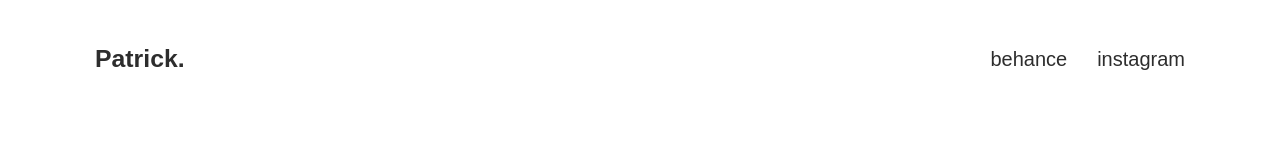
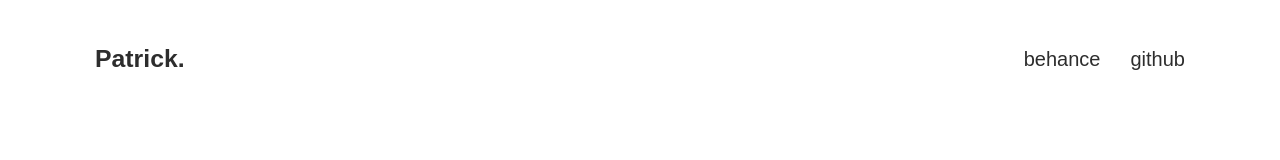
Before and after one commit to PatrickJGabriel/PG_Portfolio, a React (Create React App) app: page / in a window 1280 px wide. Shown: the top 160 px of the page. Built offline with nearby package versions, Linux system fonts and the light colour scheme.

Commit message:
miscellaneous bug fixes, added links

```diff
--- a/src/Components/Footer/Footer.jsx
+++ b/src/Components/Footer/Footer.jsx
@@ -8,18 +8,22 @@ class Footer extends Component {
     return (
       <div className="nav-main row">
         <div className="col-2 brand">
-          <a href="#">Patrick.</a>
+          <a href="https://patrickjgabriel.com/">Patrick.</a>
         </div>
         <div className="col-10 menu">
           <ul>
             <li>
-              <a href="#" id="about">
+              <a
+                href="https://www.behance.net/patricksorianodesign"
+                id="about"
+                target="blank"
+              >
                 behance
               </a>
             </li>
             <li>
-              <a href="#" id="">
-                instagram
+              <a href="https://github.com/PatrickJGabriel" id="" target="blank">
+                github
               </a>
             </li>
           </ul>
--- a/src/Components/Nav/Nav.jsx
+++ b/src/Components/Nav/Nav.jsx
@@ -9,20 +9,28 @@ class Nav extends Component {
     return (
       <div className="nav-main row">
         <div className="col-2 brand">
-          <a href="#" id="home" onClick={this.props.handleClick}>
+          <a href="https://patrickjgabriel.com/" id="home">
             Patrick.
           </a>
         </div>
         <div className="col-10 menu">
           <ul>
             <li>
-              <a href="#" id="about" onClick={this.props.handleClick}>
+              <a
+                href="https://www.behance.net/patricksorianodesign"
+                id="about"
+                target="blank"
+              >
                 behance
               </a>
             </li>
             <li>
-              <a href="#" id="portfolio" onClick={this.props.handleClick}>
-                instagram
+              <a
+                href="https://github.com/PatrickJGabriel"
+                id="portfolio"
+                target="blank"
+              >
+                github
               </a>
             </li>
           </ul>
--- a/src/Pages/Home/Featured/Featured.jsx
+++ b/src/Pages/Home/Featured/Featured.jsx
@@ -22,6 +22,7 @@ class Featured extends Component {
       <div className="featured-main">
         <div className="row">
           <div className="col-12 portfolio-item">
+            <a href="http://ampshare.co/" target="blank">
               <Fade bottom>
                 <div className="card">
                   <img className="card-img" src={amps} alt="Card image" />
@@ -29,15 +30,19 @@ class Featured extends Component {
                     <p className="card-text" id="featured-title">
                       Featured Case
                     </p>
-
                     <p className="card-text" id="item-title">
                       amps
                     </p>
                   </div>
                 </div>
               </Fade>
+            </a>
           </div>
           <div className="col-12 portfolio-item">
+            <a
+              href="https://www.behance.net/gallery/32344345/ZRAVIA-Music-PortfolioShowcase"
+              target="blank"
+            >
               <Fade bottom>
                 <div className="card">
                   <img className="card-img" src={zravia} alt="Card image" />
@@ -51,8 +56,13 @@ class Featured extends Component {
                   </div>
                 </div>
               </Fade>
+            </a>
           </div>
           <div className="col-12 portfolio-item ">
+            <a
+              href="https://www.behance.net/gallery/57199999/SCRIM-E-Sports-Team-Scrimmage-Finder"
+              target="blank"
+            >
               <Fade bottom>
                 <div className="card">
                   <img className="card-img" src={scrim} alt="Card image" />
@@ -70,8 +80,10 @@ class Featured extends Component {
                   </div>
                 </div>
               </Fade>
+            </a>
           </div>
           <div className="col-12 portfolio-item ">
+            <a href="https://onemoresong.io/" target="blank">
               <Fade bottom>
                 <div className="card">
                   <img className="card-img" src={encore} alt="Card image" />
@@ -90,6 +102,7 @@ class Featured extends Component {
                   </div>
                 </div>
               </Fade>
+            </a>
           </div>
         </div>
       </div>
```
Lines whose indentation alone changed are shown as unchanged.
